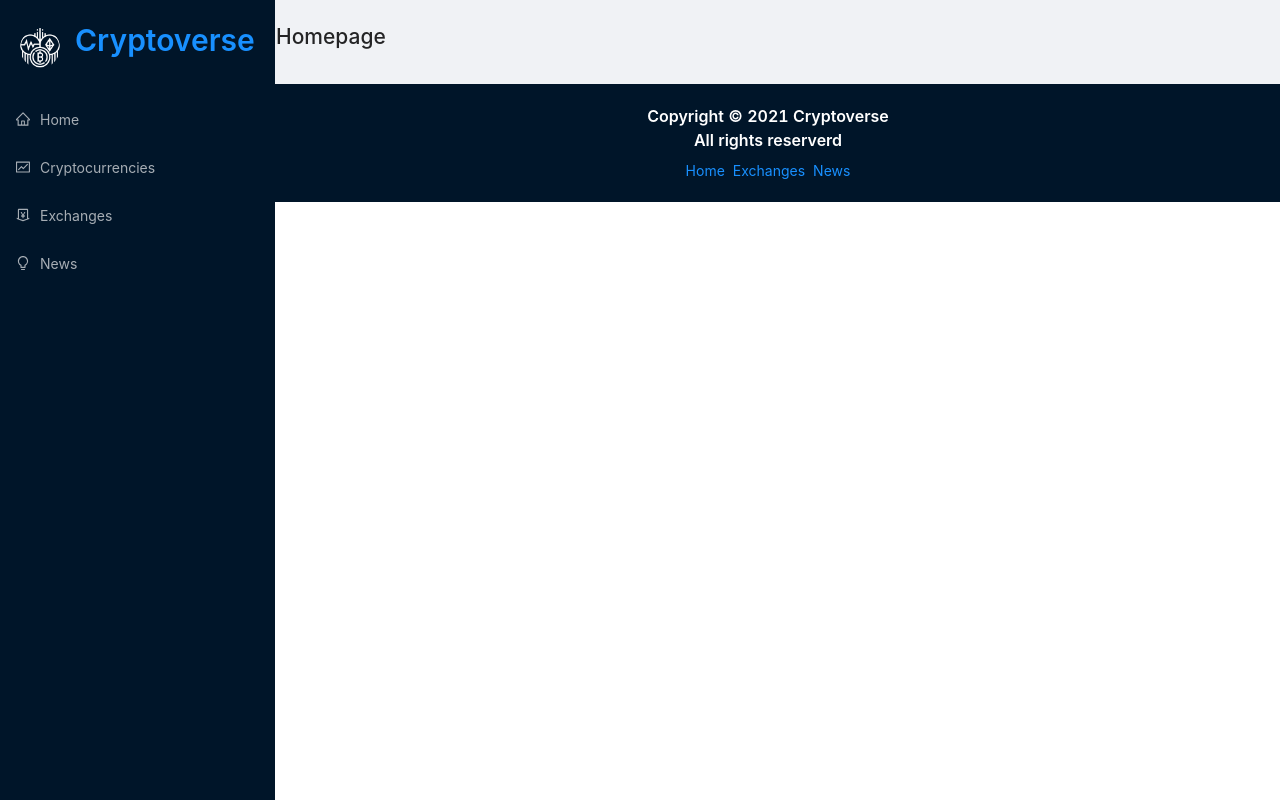
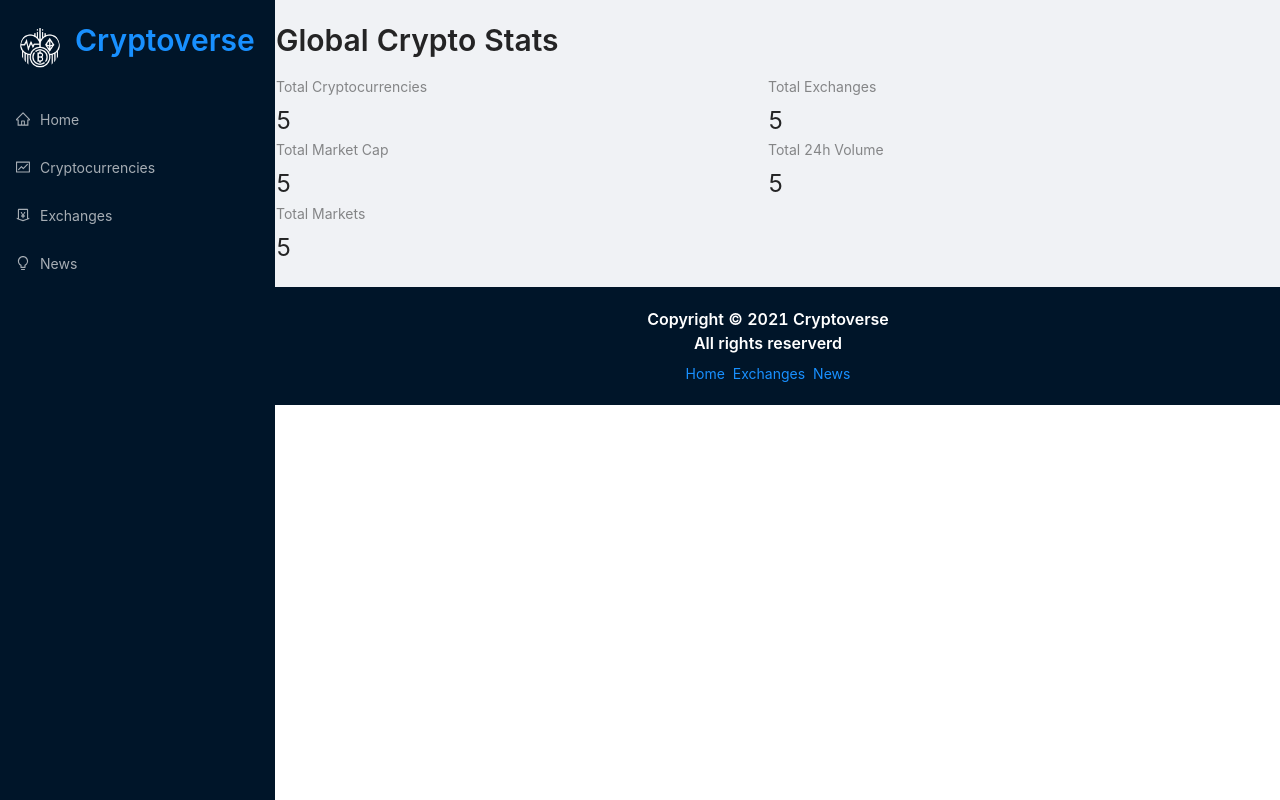
Before and after one commit to danyouknowme/cryptocurrency-redux, a React (Create React App) app: page / in a window 1280 px wide. Built offline with nearby package versions, Linux system fonts and the light colour scheme.

Commit message:
create homepage and set dummy value

```diff
--- a/src/components/Homepage.jsx
+++ b/src/components/Homepage.jsx
@@ -1,10 +1,22 @@
 import React from 'react'
+import millify from 'millify';
+import { Typography, Row, Col, Statistic } from 'antd';
+import { Link } from 'react-router-dom';
+
+const { Title } = Typography;
 
 const Homepage = () => {
     return (
-        <div>
-            <h1>Homepage</h1>
-        </div>
+        <>
+            <Title level={2} className="heading">Global Crypto Stats</Title>
+            <Row>
+                <Col span={12}><Statistic title="Total Cryptocurrencies" value="5" /></Col>
+                <Col span={12}><Statistic title="Total Exchanges" value="5" /></Col>
+                <Col span={12}><Statistic title="Total Market Cap" value="5" /></Col>
+                <Col span={12}><Statistic title="Total 24h Volume" value="5" /></Col>
+                <Col span={12}><Statistic title="Total Markets" value="5" /></Col>
+            </Row>
+        </>
     )
 }
 
```
